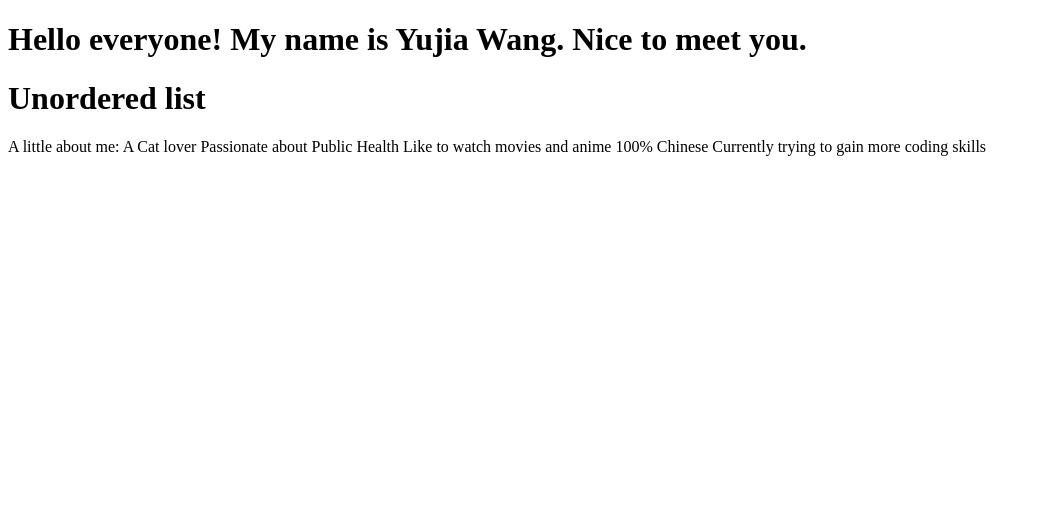
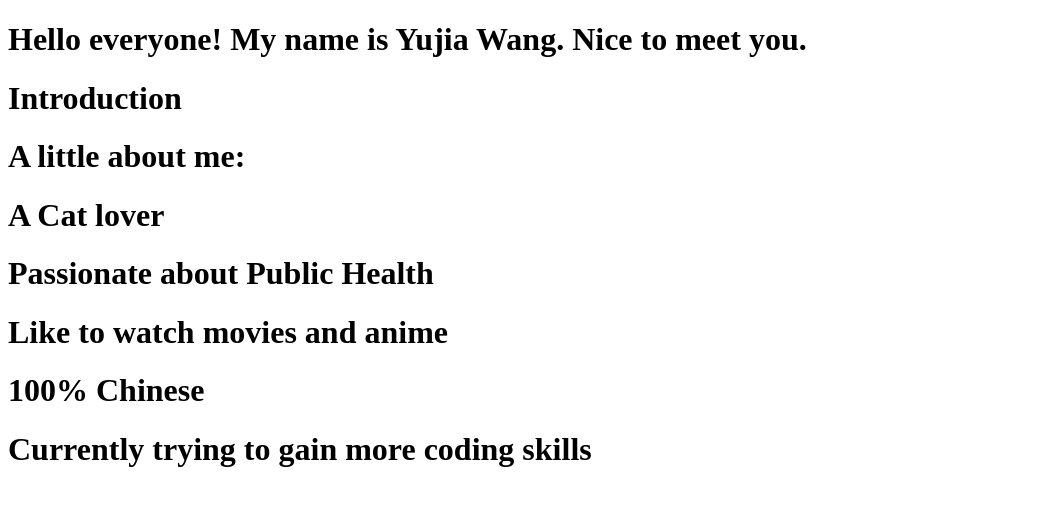
Before and after one commit to yw3787/Test, a plain HTML site: page site/index.html in a window 1280 px wide. Shown: the whole page, without its empty margins (0-1041 px from the left). Drawn offline with Linux system fonts and the light colour scheme.

Commit message:
Addition.

```diff
--- a/site/index.html
+++ b/site/index.html
@@ -7,15 +7,15 @@
 </head>
 <body>
 <h1>Hello everyone! My name is Yujia Wang. Nice to meet you.</h1>
-	<h1>Unordered list</h1>
+	<h1>Introduction</h1>
 <div>
-	A little about me:
+	<h1>A little about me: </h1>
 
-	A Cat lover
-	Passionate about Public Health
-	Like to watch movies and anime
-	100% Chinese
-	Currently trying to gain more coding skills
+	<h1>A Cat lover </h1>
+	<h1>Passionate about Public Health </h1>
+	<h1>Like to watch movies and anime </h1>
+	<h1>100% Chinese </h1>
+	<h1>Currently trying to gain more coding skills </h1>
 </div>
 </body>
 </html>
```
